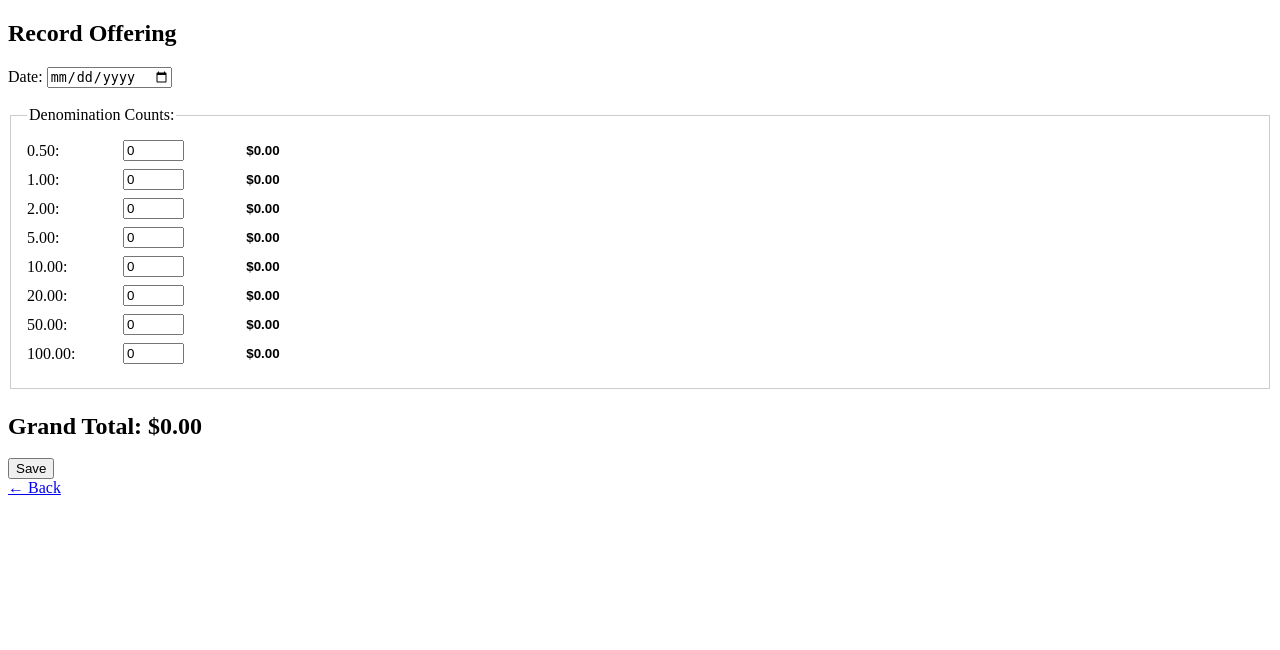
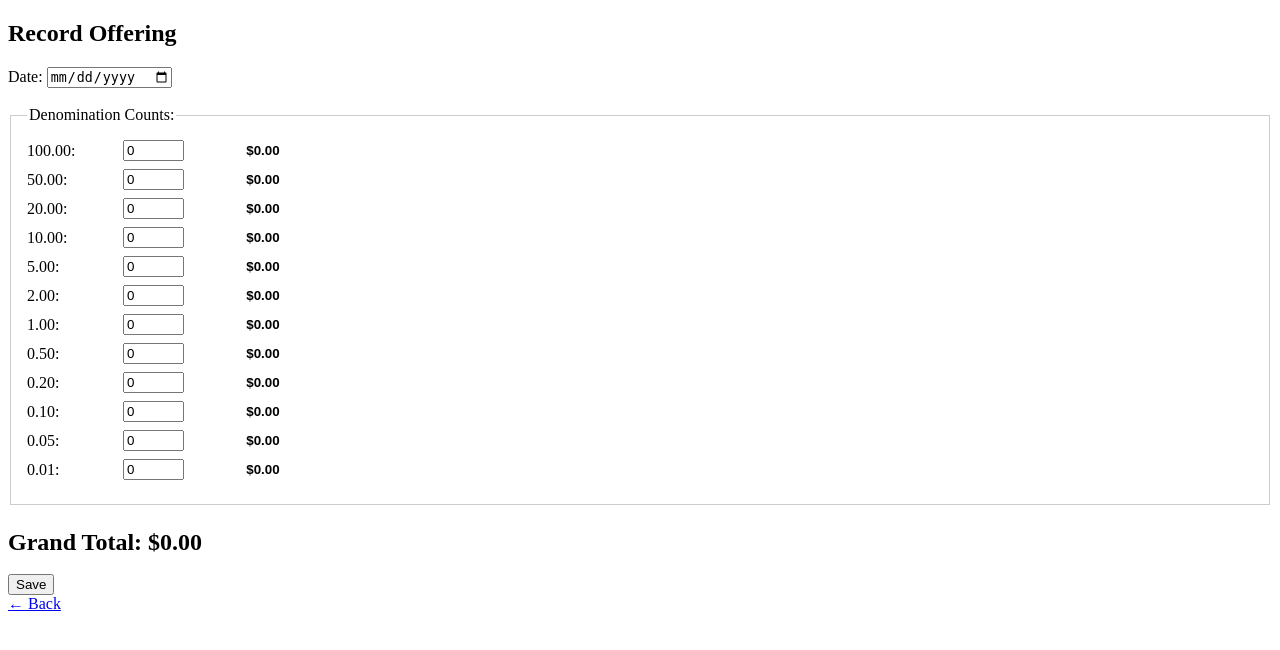
Before and after one commit to FerguNeverSleeps/IFCFinanceApp, a Flask app: template templates/offering.html in a window 1280 px wide. Shown: the top 650 px of the page. Run offline with Flask 3, Linux system fonts and the light colour scheme; the template is opened without the code that fills it, so the values that code supplies are empty.

Commit message:
added other denominations for the offering counter

```diff
--- a/templates/offering.html
+++ b/templates/offering.html
@@ -41,9 +41,39 @@
     <fieldset>
       <legend>Denomination Counts:</legend>
 
-      <div class="denom-row" data-denom="0.50">
-        <label>0.50:</label>
-        <input type="number" min="0" value="0" name="count_0_50" class="count-input">
+      <div class="denom-row" data-denom="100.00">
+        <label>100.00:</label>
+        <input type="number" min="0" value="0" name="count_100_00" class="count-input">
+        <input type="text" readonly class="line-value" value="$0.00">
+      </div>
+
+      <div class="denom-row" data-denom="50.00">
+        <label>50.00:</label>
+        <input type="number" min="0" value="0" name="count_50_00" class="count-input">
+        <input type="text" readonly class="line-value" value="$0.00">
+      </div>
+
+      <div class="denom-row" data-denom="20.00">
+        <label>20.00:</label>
+        <input type="number" min="0" value="0" name="count_20_00" class="count-input">
+        <input type="text" readonly class="line-value" value="$0.00">
+      </div>
+
+      <div class="denom-row" data-denom="10.00">
+        <label>10.00:</label>
+        <input type="number" min="0" value="0" name="count_10_00" class="count-input">
+        <input type="text" readonly class="line-value" value="$0.00">
+      </div>
+
+      <div class="denom-row" data-denom="5.00">
+        <label>5.00:</label>
+        <input type="number" min="0" value="0" name="count_5_00" class="count-input">
+        <input type="text" readonly class="line-value" value="$0.00">
+      </div>
+
+      <div class="denom-row" data-denom="2.00">
+        <label>2.00:</label>
+        <input type="number" min="0" value="0" name="count_2_00" class="count-input">
         <input type="text" readonly class="line-value" value="$0.00">
       </div>
 
@@ -53,41 +83,37 @@
         <input type="text" readonly class="line-value" value="$0.00">
       </div>
 
-      <div class="denom-row" data-denom="2.00">
-        <label>2.00:</label>
-        <input type="number" min="0" value="0" name="count_2_00" class="count-input">
+      <div class="denom-row" data-denom="0.50">
+        <label>0.50:</label>
+        <input type="number" min="0" value="0" name="count_0_50" class="count-input">
         <input type="text" readonly class="line-value" value="$0.00">
       </div>
 
-      <div class="denom-row" data-denom="5.00">
-        <label>5.00:</label>
-        <input type="number" min="0" value="0" name="count_5_00" class="count-input">
+      <div class="denom-row" data-denom="0.20">
+        <label>0.20:</label>
+        <input type="number" min="0" value="0" name="count_0_50" class="count-input">
         <input type="text" readonly class="line-value" value="$0.00">
       </div>
 
-      <div class="denom-row" data-denom="10.00">
-        <label>10.00:</label>
-        <input type="number" min="0" value="0" name="count_10_00" class="count-input">
+       <div class="denom-row" data-denom="0.10">
+        <label>0.10:</label>
+        <input type="number" min="0" value="0" name="count_0_50" class="count-input">
         <input type="text" readonly class="line-value" value="$0.00">
       </div>
 
-      <div class="denom-row" data-denom="20.00">
-        <label>20.00:</label>
-        <input type="number" min="0" value="0" name="count_20_00" class="count-input">
+      <div class="denom-row" data-denom="0.05">
+        <label>0.05:</label>
+        <input type="number" min="0" value="0" name="count_0_50" class="count-input">
         <input type="text" readonly class="line-value" value="$0.00">
       </div>
 
-      <div class="denom-row" data-denom="50.00">
-        <label>50.00:</label>
-        <input type="number" min="0" value="0" name="count_50_00" class="count-input">
+      <div class="denom-row" data-denom="0.01">
+        <label>0.01:</label>
+        <input type="number" min="0" value="0" name="count_0_50" class="count-input">
         <input type="text" readonly class="line-value" value="$0.00">
       </div>
 
-      <div class="denom-row" data-denom="100.00">
-        <label>100.00:</label>
-        <input type="number" min="0" value="0" name="count_100_00" class="count-input">
-        <input type="text" readonly class="line-value" value="$0.00">
-      </div>
+
 
     </fieldset>
 
```
